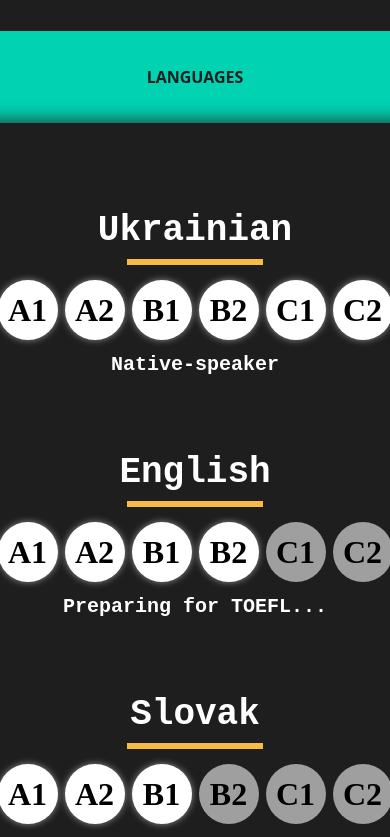
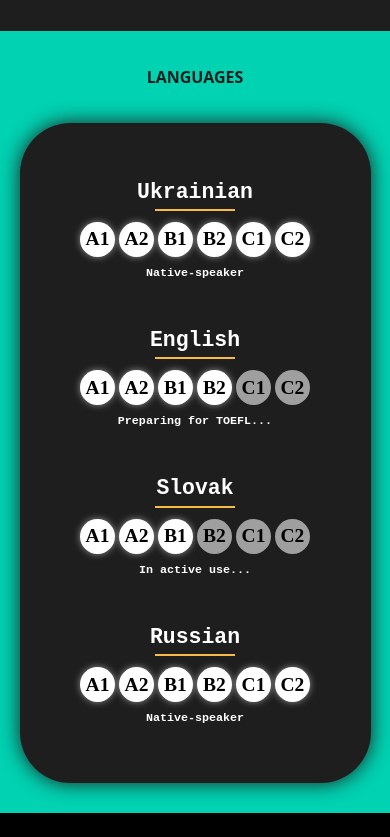
Before and after one commit to danil09234/cv, a React (Create React App) app: page / in a window 390 px wide. Shown: the part 2120-2957 px from the top of the page. Built offline with nearby package versions, Linux system fonts and the light colour scheme.

Commit message:
Add responsive styles for `LanguagesCard`

```diff
--- a/src/components/LanguagesCard.module.css
+++ b/src/components/LanguagesCard.module.css
@@ -27,9 +27,6 @@
     align-items: center;
     padding: 0;
     gap: 10px;
-
-    /*width: 333px;*/
-    /*height: 140px;*/
 }
 
 .title {
@@ -38,7 +35,6 @@
     font-weight: 700;
     font-size: 36px;
     line-height: 100%;
-    /* identical to box height, or 36px */
 
     display: flex;
     align-items: center;
@@ -90,7 +86,7 @@
     flex-direction: column;
     justify-content: center;
     align-items: center;
-    /*padding: 13px 7px;*/
+
     gap: 10px;
 
     width: 48px;
@@ -156,3 +152,61 @@
         font-size: 20px;
     }
 }
+
+@media only screen and (max-width: 650px) {
+    .card {
+        border-radius: 13vw;
+        gap: 13vw;
+    }
+
+    .column {
+        gap: 13vw;
+    }
+
+    .card {
+        margin: 0 5%;
+        padding: 15% 0;
+        width: 90%;
+    }
+
+    .languageCard {
+        gap: 1.5vw;
+    }
+
+    .title {
+        font-size: 5.5vw;
+    }
+
+    .separator {
+        width: 20vw;
+        border: 0.4vw solid #F8BC45;
+    }
+
+    .mark {
+        gap: 1vw;
+    }
+
+    .mark div {
+        width: 9vw;
+        height: 9vw;
+
+        font-size: 5vw;
+    }
+
+    .mark div.active {
+        width: 9vw;
+        height: 9vw;
+
+        font-size: 5vw;
+    }
+
+    .additionalText {
+        font-size: 3vw;
+    }
+}
+
+@media only screen and (max-width: 360px) {
+    .additionalText {
+        font-size: 3.5vw;
+    }
+}
```
